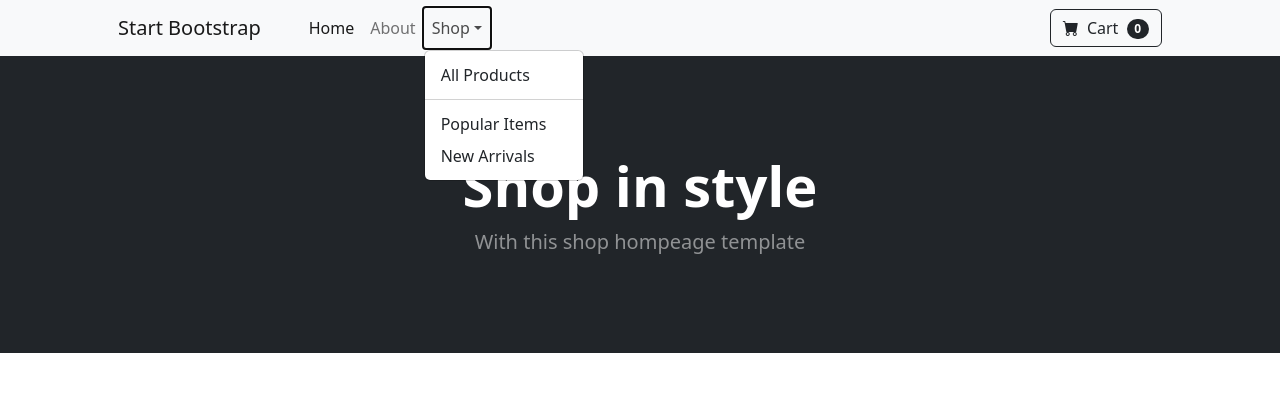
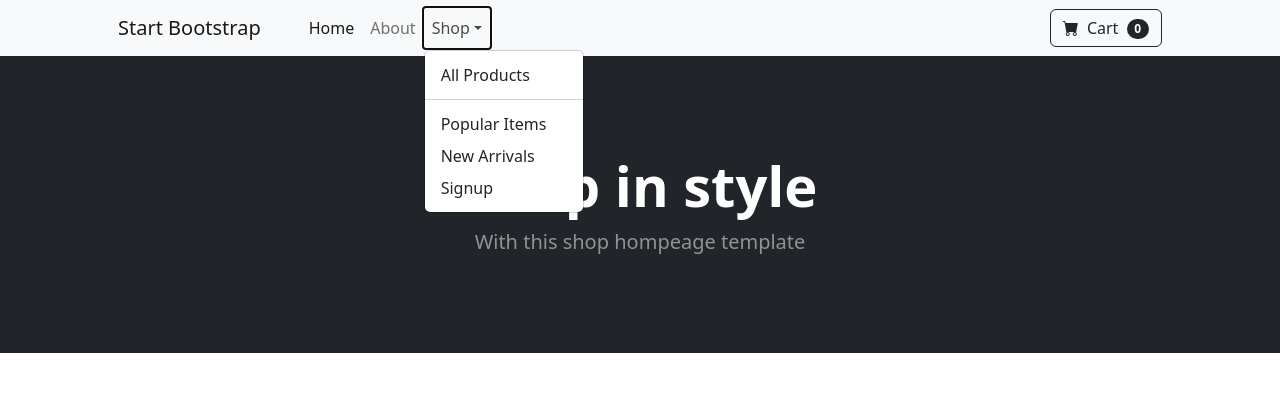
Before and after one commit to Malikooo7/ecommerce, a Django app: page / in a window 1280 px wide, after a click on "Shop". Shown: the top 420 px of the page. Run offline with Django 5.2, Linux system fonts and the light colour scheme; grey boxes labelled with a size stand in for pictures from a placeholder-image service; some libraries are stand-ins or nearby versions.

Commit message:
no message

```diff
--- a/charmcity/templates/_navbar.html
+++ b/charmcity/templates/_navbar.html
@@ -13,6 +13,7 @@
                         <li><hr class="dropdown-divider" /></li>
                         <li><a class="dropdown-item" href="#!">Popular Items</a></li>
                         <li><a class="dropdown-item" href="#!">New Arrivals</a></li>
+                        <li><a class="dropdown-item" href="#!">Signup</a></li>
                     </ul>
                 </li>
             </ul>
```
